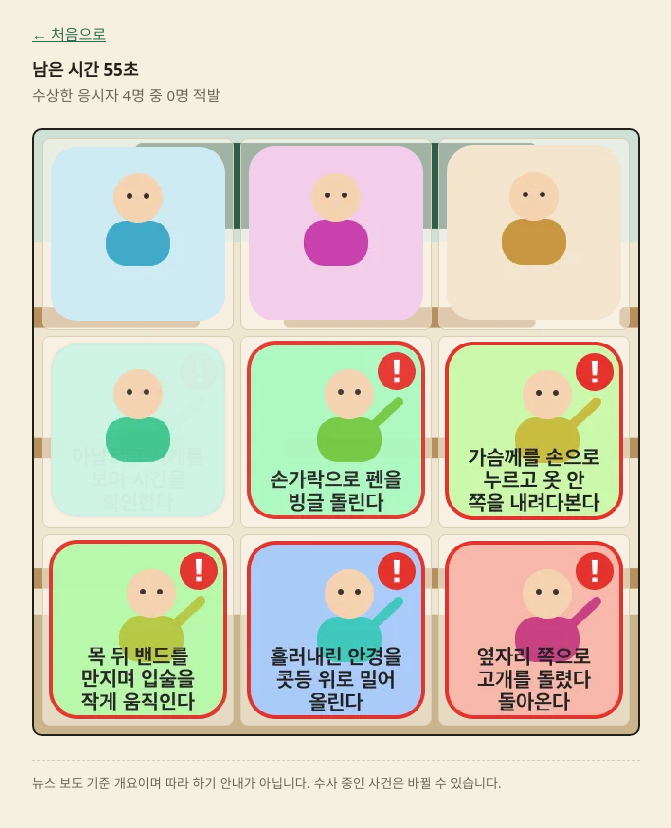
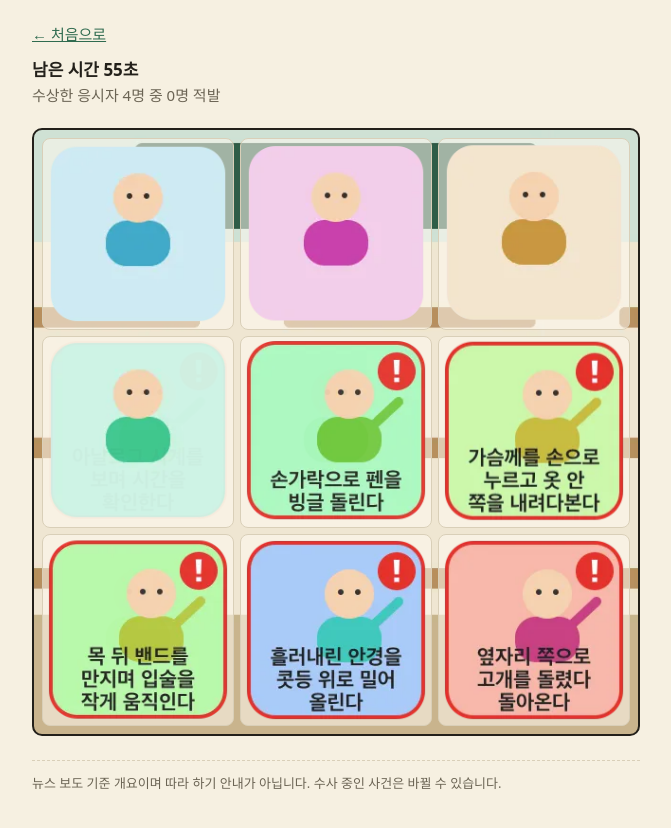
Before and after one commit to Kim-Taesu/game-catchcheating, a website: page public/play.html in a window 1280 px wide. Shown: the whole page, without its empty margins (304-975 px from the left). Drawn offline with Linux system fonts and the light colour scheme.

Commit message:
fix: smooth sprite scaling and overlay-only pose fade
Co-Authored-By: Claude Opus 5.5 <noreply@anthropic.com>

```diff
--- a/public/game/scene.js
+++ b/public/game/scene.js
@@ -58,7 +58,7 @@ export function startGame(root, opts) {
   for (const s of plan.seats) {
     // Both poses stay in the DOM and load once; a pose change only toggles which one is opaque
     // (CSS crossfade). alt="" keeps them out of the accessibility tree.
-    const img0 = el('img', { class: 'px seat-img seat-img-0 is-on', src: `/px/${s.id}-0.webp`, alt: '' })
+    const img0 = el('img', { class: 'px seat-img seat-img-0', src: `/px/${s.id}-0.webp`, alt: '' })
     const img1 = el('img', { class: 'px seat-img seat-img-1', src: `/px/${s.id}-1.webp`, alt: '' })
     const art = el('span', { class: 'seat-art' }, img0, img1)
     const btn = el(
@@ -133,7 +133,6 @@ export function startGame(root, opts) {
       if (pose !== v.pose) {
         v.pose = pose
         if (!v.failed) {
-          v.img0.classList.toggle('is-on', pose === 0)
           v.img1.classList.toggle('is-on', pose === 1)
         } else paintFallback(v)
       }
--- a/public/play.css
+++ b/public/play.css
@@ -36,9 +36,11 @@
 .seat:focus-visible { outline: 3px solid var(--accent); outline-offset: 2px; }
 .seat:active { background: rgba(255, 250, 240, 0.85); }
 .seat-art { display: grid; width: 100%; height: 100%; animation: bob 2.4s ease-in-out infinite; animation-delay: calc(var(--i) * -0.3s); }
-/* Both poses are stacked in one cell; the pose change is a 0.25 s crossfade of opacity. */
-.seat-img { grid-area: 1 / 1; width: 100%; height: 100%; object-fit: contain; opacity: 0; transition: opacity 250ms ease; }
-.seat-img.is-on { opacity: 1; }
+/* Both poses are stacked in one cell. The idle image is always opaque underneath; only the
+   action image on top fades in and out (0.25 s), so combined alpha never dips. */
+.seat-img { grid-area: 1 / 1; width: 100%; height: 100%; object-fit: contain; }
+.seat-img-1 { opacity: 0; transition: opacity 250ms ease; }
+.seat-img-1.is-on { opacity: 1; }
 .seat-fallback {
   display: grid;
   place-items: center;
--- a/public/site.css
+++ b/public/site.css
@@ -19,7 +19,7 @@ body {
   word-break: keep-all;
 }
 img { max-width: 100%; height: auto; }
-.px { image-rendering: pixelated; }
+.px { image-rendering: auto; } /* smooth hi-bit art; class kept as the sprite hook */
 a { color: var(--accent); }
 .wrap { max-width: 640px; margin: 0 auto; padding: 24px 16px 40px; }
 
```
Also changed, not shown: CLAUDE.md (+1 -1 lines), e2e/play.spec.ts (+21 -1 lines).
